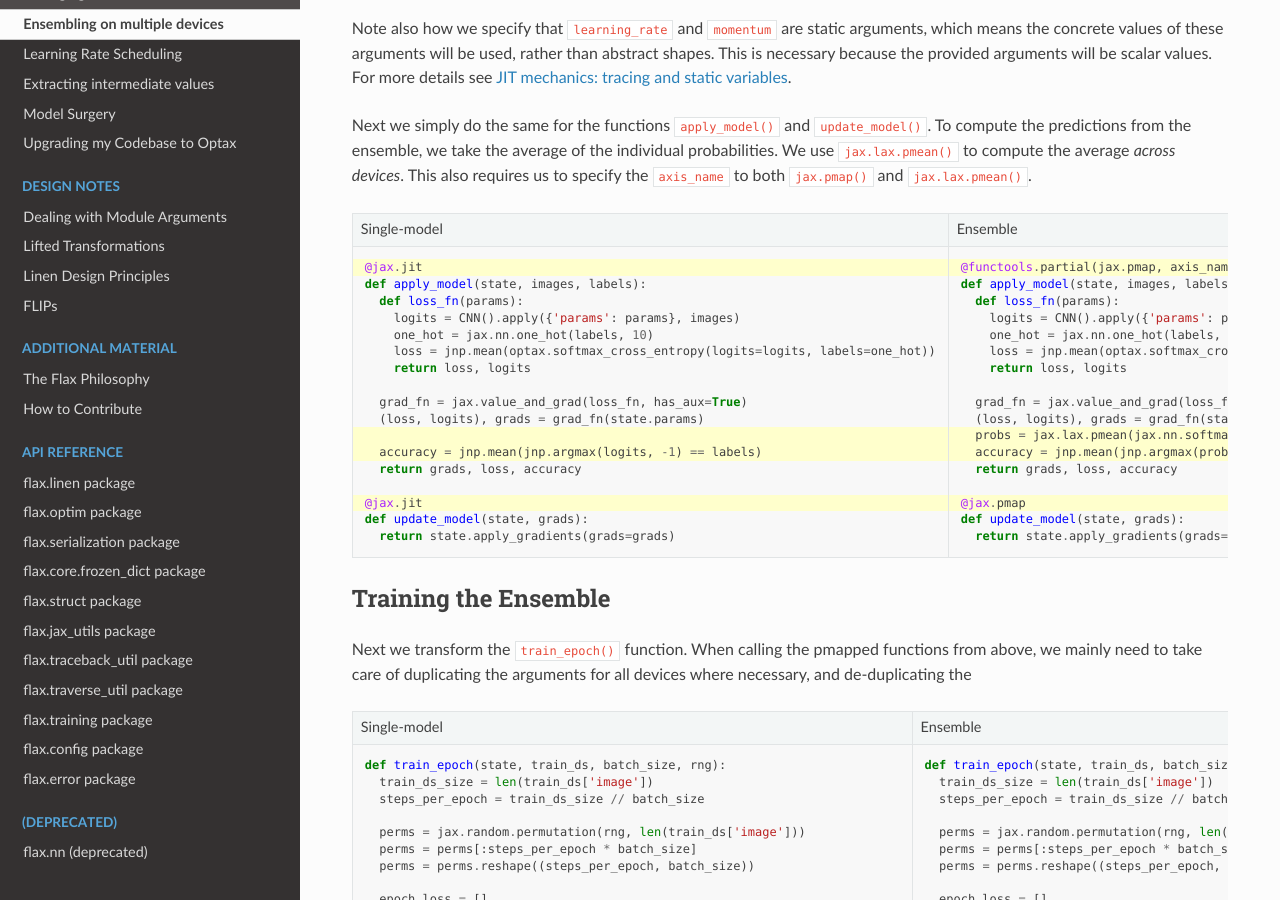
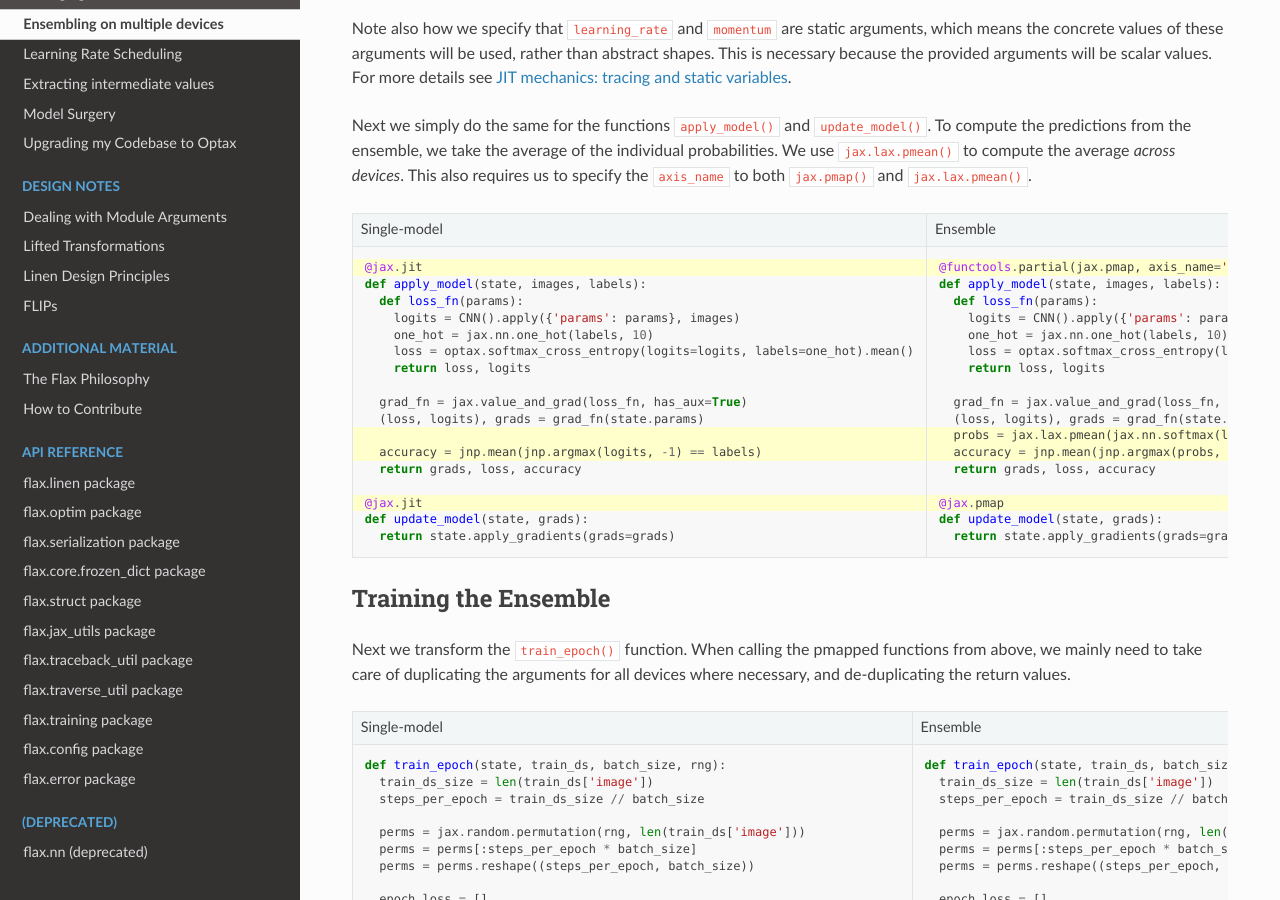
Before and after one commit to bortkomencw/flax, a Sphinx documentation site: the page built from docs/howtos/ensembling.rst, in a window 1280 px wide and 900 px high, scrolled down 861 px. Built offline with Sphinx 7.4.7 and the Read the Docs theme 2.0.0, drawn with Linux system fonts in a browser that asks for light colours; some of the changed text lies outside the part shown.

Commit message:
Updates with Marc's comments.

```diff
--- a/docs/howtos/ensembling.rst
+++ b/docs/howtos/ensembling.rst
@@ -60,7 +60,7 @@
 
 
 Parallel functions
---------------------------------
+------------------
 
 We start by creating a parallel version of ``create_train_state()``, which
 retrieves the initial parameters of the models. We do this using |jax.pmap()|_.
@@ -115,7 +115,7 @@
     def loss_fn(params):
       logits = CNN().apply({'params': params}, images)
       one_hot = jax.nn.one_hot(labels, 10)
-      loss = jnp.mean(optax.softmax_cross_entropy(logits=logits, labels=one_hot))
+      loss = optax.softmax_cross_entropy(logits=logits, labels=one_hot).mean()
       return loss, logits
 
     grad_fn = jax.value_and_grad(loss_fn, has_aux=True)
@@ -133,7 +133,7 @@
     def loss_fn(params):
       logits = CNN().apply({'params': params}, images)
       one_hot = jax.nn.one_hot(labels, 10)
-      loss = jnp.mean(optax.softmax_cross_entropy(logits=logits, labels=one_hot))
+      loss = optax.softmax_cross_entropy(logits=logits, labels=one_hot).mean()
       return loss, logits
 
     grad_fn = jax.value_and_grad(loss_fn, has_aux=True)
@@ -151,7 +151,7 @@
 
 Next we transform the ``train_epoch()`` function. When calling the pmapped
 functions from above, we mainly need to take care of duplicating the arguments
-for all devices where necessary, and de-duplicating the
+for all devices where necessary, and de-duplicating the return values.
 
 .. codediff::
   :title_left: Single-model
```
Also changed, not shown: other parts of docs/howtos/ensembling.rst (+1 -1 lines).
